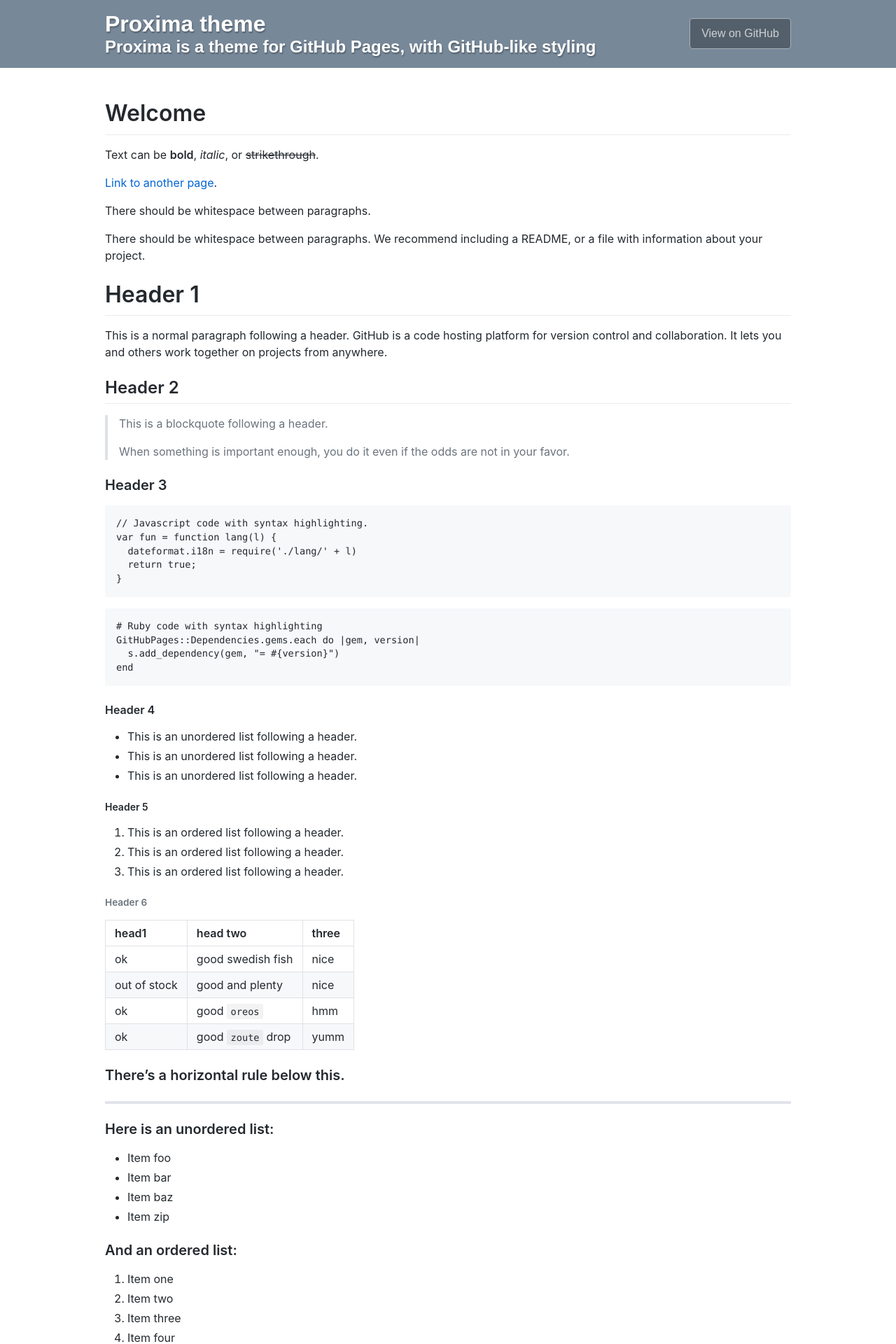
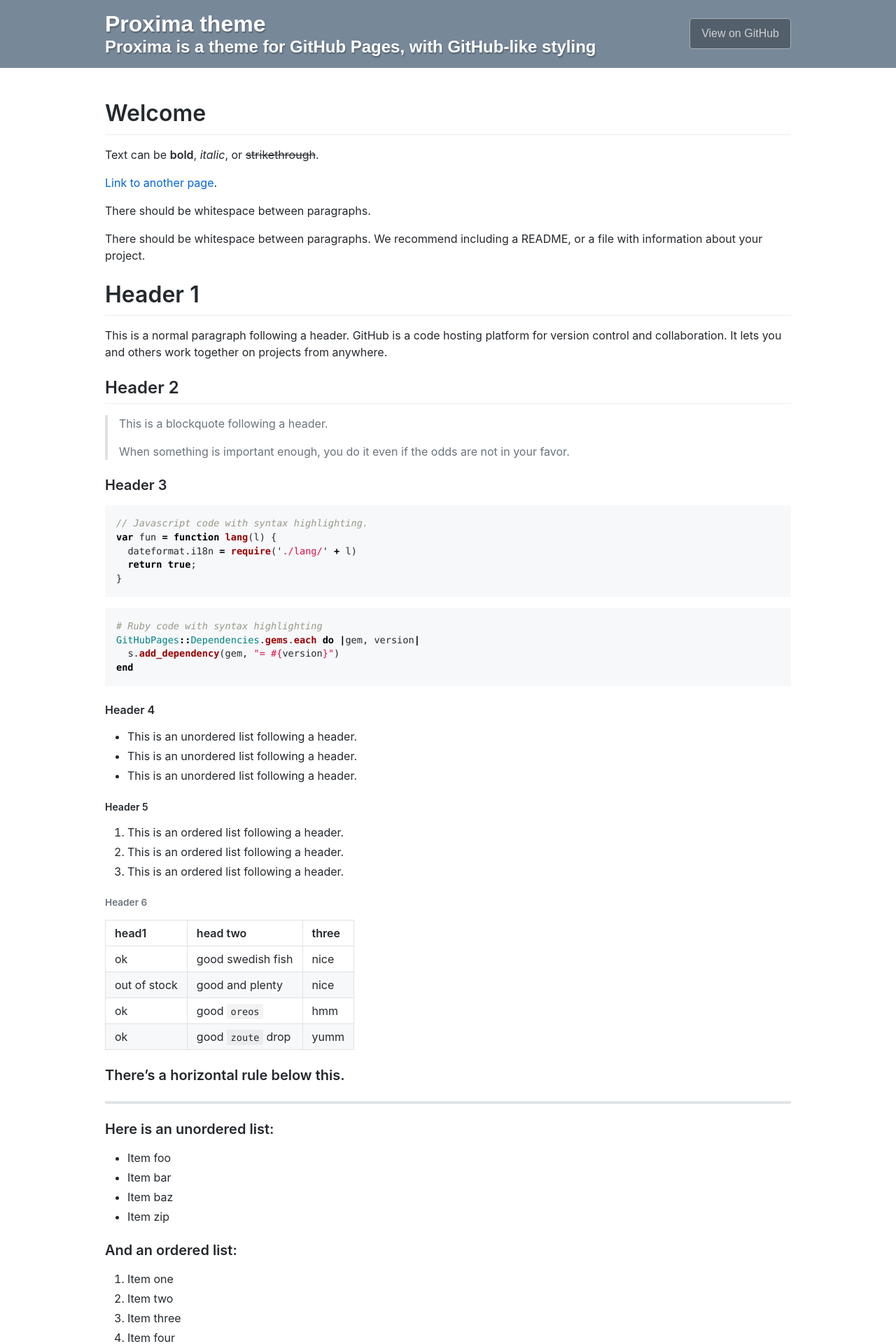
Before and after one commit to DannyBen/jekyll-theme-proxima, a Jekyll site: the page built from index.md, in a window 1280 px wide. Shown: the top 1920 px of the page at 70% size. Built offline with Jekyll 4.4.1, drawn with Linux system fonts in a browser that asks for light colours; our own code applies the rules of GitHub Pages for plain Markdown files.

Commit message:
fix code highlighting

```diff
--- a/_sass/jekyll-theme-proxima.scss
+++ b/_sass/jekyll-theme-proxima.scss
@@ -1,5 +1,6 @@
 @import "normalize";
 @import 'github-markdown';
+@import 'rouge-github';
 
 $breakpoint: 767px !default;
 
--- /dev/null
+++ b/_sass/rouge-github.scss
@@ -0,0 +1,209 @@
+.highlight table td { padding: 5px; }
+.highlight table pre { margin: 0; }
+.highlight .cm {
+  color: #999988;
+  font-style: italic;
+}
+.highlight .cp {
+  color: #999999;
+  font-weight: bold;
+}
+.highlight .c1 {
+  color: #999988;
+  font-style: italic;
+}
+.highlight .cs {
+  color: #999999;
+  font-weight: bold;
+  font-style: italic;
+}
+.highlight .c, .highlight .cd {
+  color: #999988;
+  font-style: italic;
+}
+.highlight .err {
+  color: #a61717;
+  background-color: #e3d2d2;
+}
+.highlight .gd {
+  color: #000000;
+  background-color: #ffdddd;
+}
+.highlight .ge {
+  color: #000000;
+  font-style: italic;
+}
+.highlight .gr {
+  color: #aa0000;
+}
+.highlight .gh {
+  color: #999999;
+}
+.highlight .gi {
+  color: #000000;
+  background-color: #ddffdd;
+}
+.highlight .go {
+  color: #888888;
+}
+.highlight .gp {
+  color: #555555;
+}
+.highlight .gs {
+  font-weight: bold;
+}
+.highlight .gu {
+  color: #aaaaaa;
+}
+.highlight .gt {
+  color: #aa0000;
+}
+.highlight .kc {
+  color: #000000;
+  font-weight: bold;
+}
+.highlight .kd {
+  color: #000000;
+  font-weight: bold;
+}
+.highlight .kn {
+  color: #000000;
+  font-weight: bold;
+}
+.highlight .kp {
+  color: #000000;
+  font-weight: bold;
+}
+.highlight .kr {
+  color: #000000;
+  font-weight: bold;
+}
+.highlight .kt {
+  color: #445588;
+  font-weight: bold;
+}
+.highlight .k, .highlight .kv {
+  color: #000000;
+  font-weight: bold;
+}
+.highlight .mf {
+  color: #009999;
+}
+.highlight .mh {
+  color: #009999;
+}
+.highlight .il {
+  color: #009999;
+}
+.highlight .mi {
+  color: #009999;
+}
+.highlight .mo {
+  color: #009999;
+}
+.highlight .m, .highlight .mb, .highlight .mx {
+  color: #009999;
+}
+.highlight .sb {
+  color: #d14;
+}
+.highlight .sc {
+  color: #d14;
+}
+.highlight .sd {
+  color: #d14;
+}
+.highlight .s2 {
+  color: #d14;
+}
+.highlight .se {
+  color: #d14;
+}
+.highlight .sh {
+  color: #d14;
+}
+.highlight .si {
+  color: #d14;
+}
+.highlight .sx {
+  color: #d14;
+}
+.highlight .sr {
+  color: #009926;
+}
+.highlight .s1 {
+  color: #d14;
+}
+.highlight .ss {
+  color: #990073;
+}
+.highlight .s {
+  color: #d14;
+}
+.highlight .na {
+  color: #008080;
+}
+.highlight .bp {
+  color: #999999;
+}
+.highlight .nb {
+  color: #0086B3;
+}
+.highlight .nc {
+  color: #445588;
+  font-weight: bold;
+}
+.highlight .no {
+  color: #008080;
+}
+.highlight .nd {
+  color: #3c5d5d;
+  font-weight: bold;
+}
+.highlight .ni {
+  color: #800080;
+}
+.highlight .ne {
+  color: #990000;
+  font-weight: bold;
+}
+.highlight .nf {
+  color: #990000;
+  font-weight: bold;
+}
+.highlight .nl {
+  color: #990000;
+  font-weight: bold;
+}
+.highlight .nn {
+  color: #555555;
+}
+.highlight .nt {
+  color: #000080;
+}
+.highlight .vc {
+  color: #008080;
+}
+.highlight .vg {
+  color: #008080;
+}
+.highlight .vi {
+  color: #008080;
+}
+.highlight .nv {
+  color: #008080;
+}
+.highlight .ow {
+  color: #000000;
+  font-weight: bold;
+}
+.highlight .o {
+  color: #000000;
+  font-weight: bold;
+}
+.highlight .w {
+  color: #bbbbbb;
+}
+.highlight {
+  background-color: #f8f8f8;
+}
```
